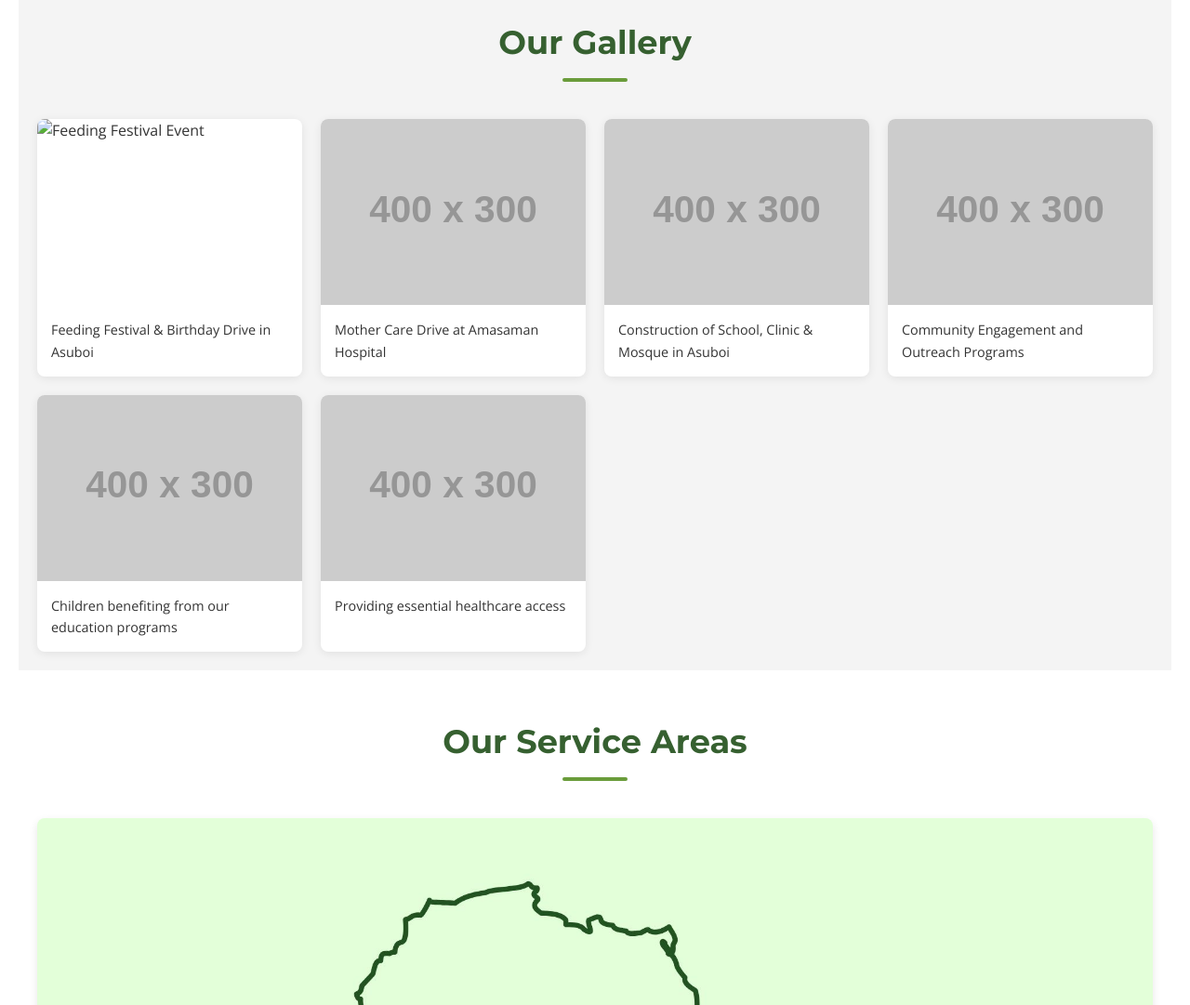
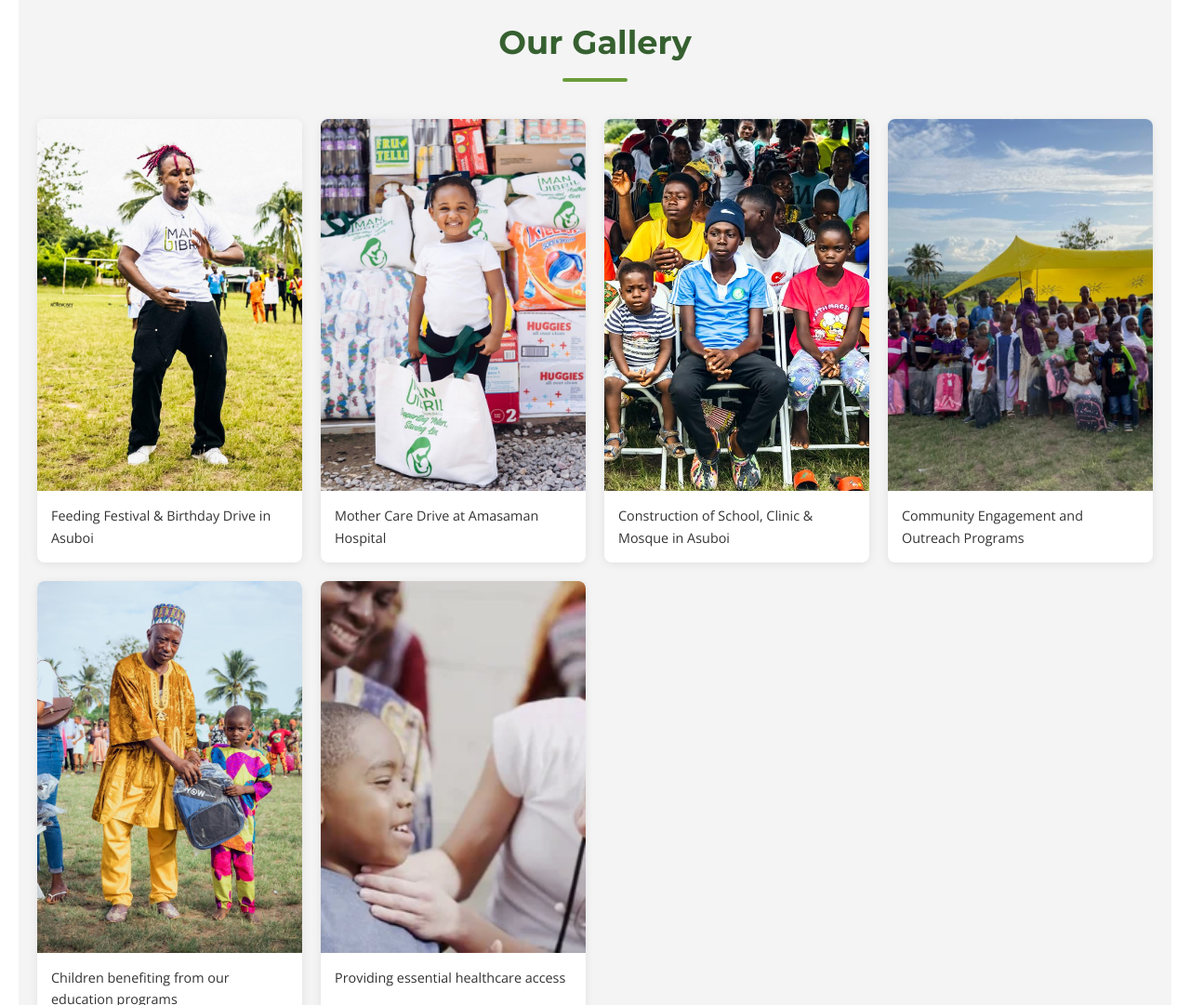
Before and after one commit to Amarfio/man-jibril.github.io, a plain HTML site: page index.html in a window 1280 px wide. Shown: the part 3040-4121 px from the top of the page at 93% size. Drawn offline with nearby package versions, Linux system fonts and the light colour scheme; placeholder pictures from the web are drawn by us.

Commit message:
updated with images for the showing

```diff
--- a/assets/styles.css
+++ b/assets/styles.css
@@ -453,7 +453,7 @@ section:nth-of-type(even) {
 
 .gallery-item img {
   width: 100%;
-  height: 200px;
+  height: 400px;
   /* Fixed height for consistency */
   object-fit: cover;
   /* Ensures images cover the area without distortion */
--- a/index.html
+++ b/index.html
@@ -164,27 +164,27 @@
       <h2 class="section-title">Our Gallery</h2>
       <div class="gallery-grid">
         <div class="gallery-item">
-          <img src="./assets/" alt="Feeding Festival Event">
+          <img src="./media/images/jibril_image23.jpg" alt="Feeding Festival Event">
           <div class="gallery-item-caption">Feeding Festival & Birthday Drive in Asuboi</div>
         </div>
         <div class="gallery-item">
-          <img src="https://via.placeholder.com/400x300?text=Gallery+Image+2" alt="Mother Care Drive">
+          <img src="./media/images/jibril_image6.jpg" alt="Mother Care Drive">
           <div class="gallery-item-caption">Mother Care Drive at Amasaman Hospital</div>
         </div>
         <div class="gallery-item">
-          <img src="https://via.placeholder.com/400x300?text=Gallery+Image+3" alt="Asuboi School Construction">
+          <img src="./media/images/jibril_image5.jpg" alt="Asuboi School Construction">
           <div class="gallery-item-caption">Construction of School, Clinic & Mosque in Asuboi</div>
         </div>
         <div class="gallery-item">
-          <img src="https://via.placeholder.com/400x300?text=Gallery+Image+4" alt="Community Engagement">
+          <img src="./media/images/jibril_image2.jpg" alt="Community Engagement">
           <div class="gallery-item-caption">Community Engagement and Outreach Programs</div>
         </div>
         <div class="gallery-item">
-          <img src="https://via.placeholder.com/400x300?text=Gallery+Image+5" alt="Children Learning">
+          <img src="./media/images/jibril_image26.jpg" alt="Children Learning">
           <div class="gallery-item-caption">Children benefiting from our education programs</div>
         </div>
         <div class="gallery-item">
-          <img src="https://via.placeholder.com/400x300?text=Gallery+Image+6" alt="Healthcare Access">
+          <img src="./media/images/jibril_image1.jpg" alt="Healthcare Access">
           <div class="gallery-item-caption">Providing essential healthcare access</div>
         </div>
       </div>
```
